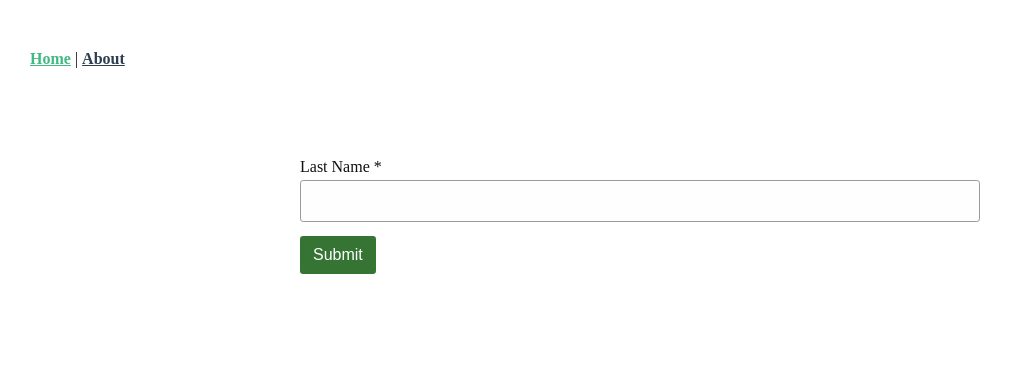
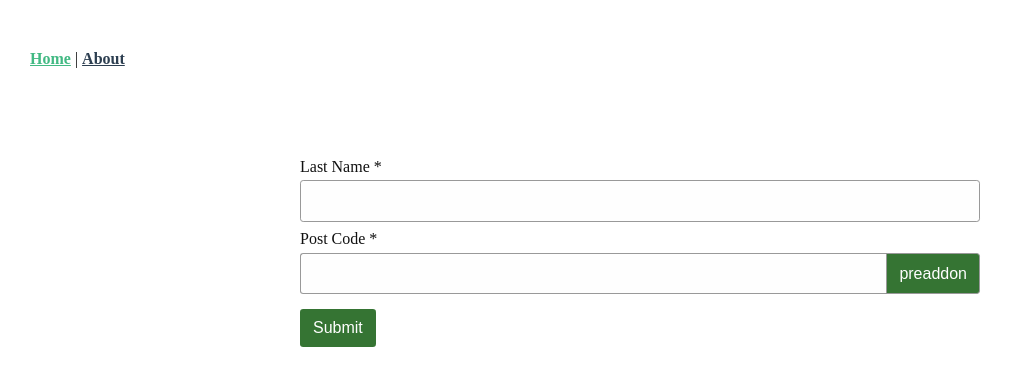
Before and after one commit to daniele-bolla/vue-template-gists, a Vue app: page / in a window 1280 px wide. Shown: the top 386 px of the page, without its empty margins (0-1013 px from the left). Built offline with nearby package versions, Linux system fonts and the light colour scheme.

Commit message:
input group,

```diff
--- a/src/assets/form.scss
+++ b/src/assets/form.scss
@@ -1,5 +1,3 @@
-@import "./variables.scss";
-
 .form{
   padding: 1rem 0 2rem ;
 }
@@ -24,25 +22,6 @@
     }
   }
 
-.form__element{
-  display: block;
-  width: 100%;
-  height:2.6rem;
-  padding: 0.375rem 0.75rem;
-  font-size: 0.8rem;
-  font-weight: 700;
-  color:$grey;
-  background-color: $white;
-  background-image: none;
-  border: 0.1rem solid $border-input;
-  border-radius: 0.2rem;
-  appearance: none;
-}
-
-.form__element:focus{
-    border-color:orange;
-    outline: orange;
-}
 
 @media only screen and (max-width: 768px) {
   .form__block {
--- /dev/null
+++ b/src/assets/input.scss
@@ -0,0 +1,59 @@
+
+@import "./variables.scss";
+
+.input{
+  display: block;
+  width: 100%;
+  height:2.6rem;
+  padding: 0.375rem 0.75rem;
+  font-size: 0.8rem;
+  font-weight: 700;
+  color:$grey;
+  background-color: $white;
+  background-image: none;
+  border: 0.1rem solid $border-input;
+  border-radius: 0.2rem;
+  appearance: none;
+}
+
+.input:focus{
+    border-color:orange;
+    outline: orange;
+}
+
+.input-group {
+  display: flex;
+}
+
+.input-group .input-group__input {
+  border-right: 0;
+  border-top-right-radius: 0;
+  flex:2;
+  border-bottom-right-radius: 0;
+}
+
+.input-group .input-group__append *, .input-group .input-group__append *{
+  height: 100%;
+  border: 0.1rem solid $border-input;
+  border-radius: 0.2rem;
+  flex:1;
+  margin: 0;
+}
+
+.input-group .input-group__append * {
+  border-top-left-radius: 0;
+  border-bottom-left-radius: 0;
+  margin-left: -1px;
+}
+
+.input-group .input-group__prepend *{
+  border-top-right-radius: 0;
+  border-bottom-right-radius: 0;
+  margin-right: -1px;
+}
+
+.input--has-error .input, .input--has-error .input-group__append *, .input--has-error.input-group__append * {
+  color: $alert-danger-text;
+  border-color: $alert-danger-border;
+  background-color: $alert-danger-bg;
+}
--- a/src/assets/typo.css
+++ b/src/assets/typo.css
@@ -3,25 +3,25 @@ body {
   line-height: 1.65;
 }
 
-.p {margin-bottom: 1.15rem;}
+p, .p {margin-bottom: 1.15rem;}
 
-.h1, .h2, .h3, .h4, .h5 {
+h1, .h1, h2, .h2, h3, .h3, h4, .h4, h5, .h5 {
   margin: 2.75rem 0 1.05rem;
   font-weight: 400;
   line-height: 1.15;
 }
 
-.h1 {
+h1, .h1 {
   margin-top: 0;
   font-size: 3.052em;
 }
 
-.h2 {font-size: 2.441em;}
+h2, .h2 {font-size: 2.441em;}
 
-.h3 {font-size: 1.953em;}
+h3, .h3 {font-size: 1.953em;}
 
-.h4 {font-size: 1.563em;}
+h4, .h4 {font-size: 1.563em;}
 
-.h5 {font-size: 1.25em;}
+h5, .h5 {font-size: 1.25em;}
 
-small, .text_small {font-size: 0.8em;}
+small, .small, .text_small {font-size: 0.8em;}
--- a/src/components/BaseForm.vue
+++ b/src/components/BaseForm.vue
@@ -23,6 +23,21 @@
         :validation="fieldsValidationMap.lastname"
         :errors="fieldsValidationMap.lastname.errors"
       ></base-input>
+
+      <base-input
+        class="form__block"
+        :label="scheme.postcode.label"
+        :name="scheme.postcode.name"
+        @blur="isDirty('postcode')"
+        v-model.lazy="formModels.postcode"
+        :id="scheme.postcode.name"
+        type="text"
+        :post-addon="true"
+        :validation="fieldsValidationMap.postcode"
+        :errors="fieldsValidationMap.postcode.errors"
+      >
+        <base-button slot="postaddon" @click="submit">preaddon</base-button>
+      </base-input>
       <base-button @click="submit">Submit</base-button>
     </form>
   </form-validator>
--- a/src/components/BaseInput.vue
+++ b/src/components/BaseInput.vue
@@ -13,19 +13,34 @@
         >&check;</span
       >
     </label>
+    <div
+      :class="{
+        'input-group': preAddon || postAddon,
+        'input--has-error': validation.showErrors
+      }"
+    >
+      <slot v-if="preAddon" class="input-group__prepend" name="preaddon">
+      </slot>
+
       <input
-      class="form__element"
+        class="input"
+        :class="{
+          'input-group__input': preAddon || postAddon
+        }"
         :type="type"
         @blur="$emit('blur')"
         @input="$emit('input', $event.target.value)"
         :value="value"
-      :autocomplete="autocomplete"
         id="name"
         name="name"
         :aria-described="`describe-${name}`"
         :aria-invalid="validation.isInvalid"
         :aria-required="validation.isRequired"
       />
+      <div v-if="postAddon" class="input-group__append">
+        <slot name="postaddon"> </slot>
+      </div>
+    </div>
     <base-alert
       type="danger"
       :id="`describe-${name}`"
@@ -82,9 +97,16 @@ export default {
       default: () => []
     }
   },
-  methods: {}
+  computed: {
+    preAddon() {
+      return !!this.$slots.preaddon;
+    },
+    postAddon() {
+      return !!this.$slots.postaddon;
+    }
+  }
 };
 </script>
 <style lang="scss">
-@import "@/assets/form.scss";
+@import "@/assets/input.scss";
 </style>
```
Lines whose indentation alone changed are shown as unchanged.
